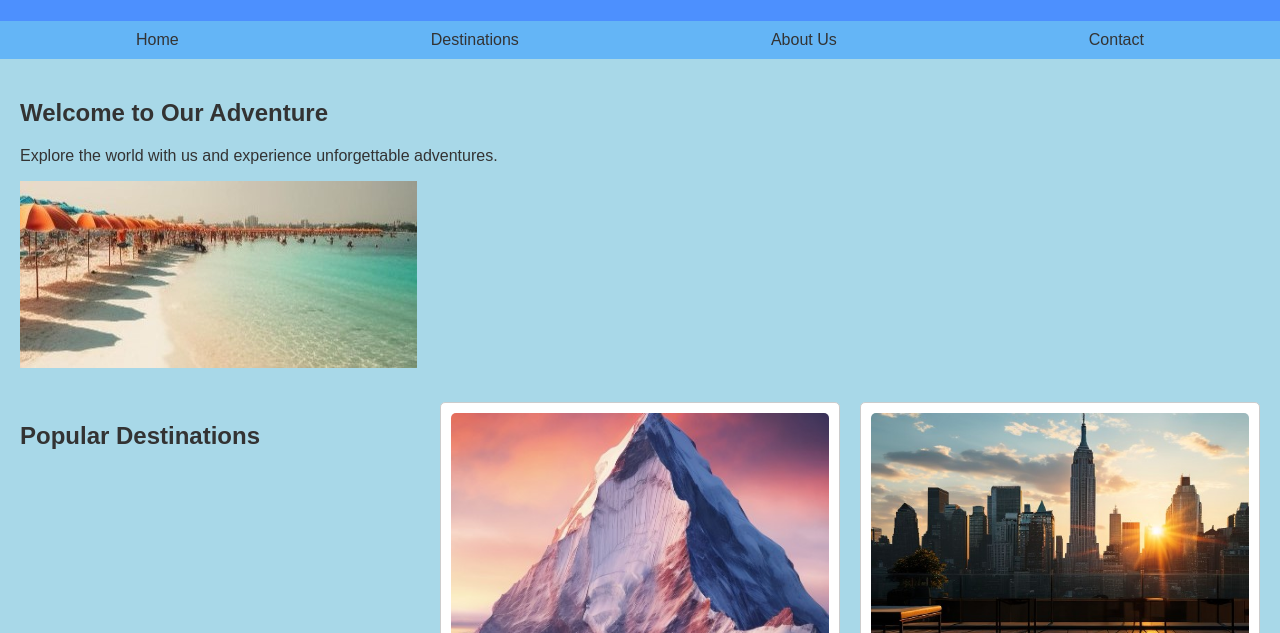
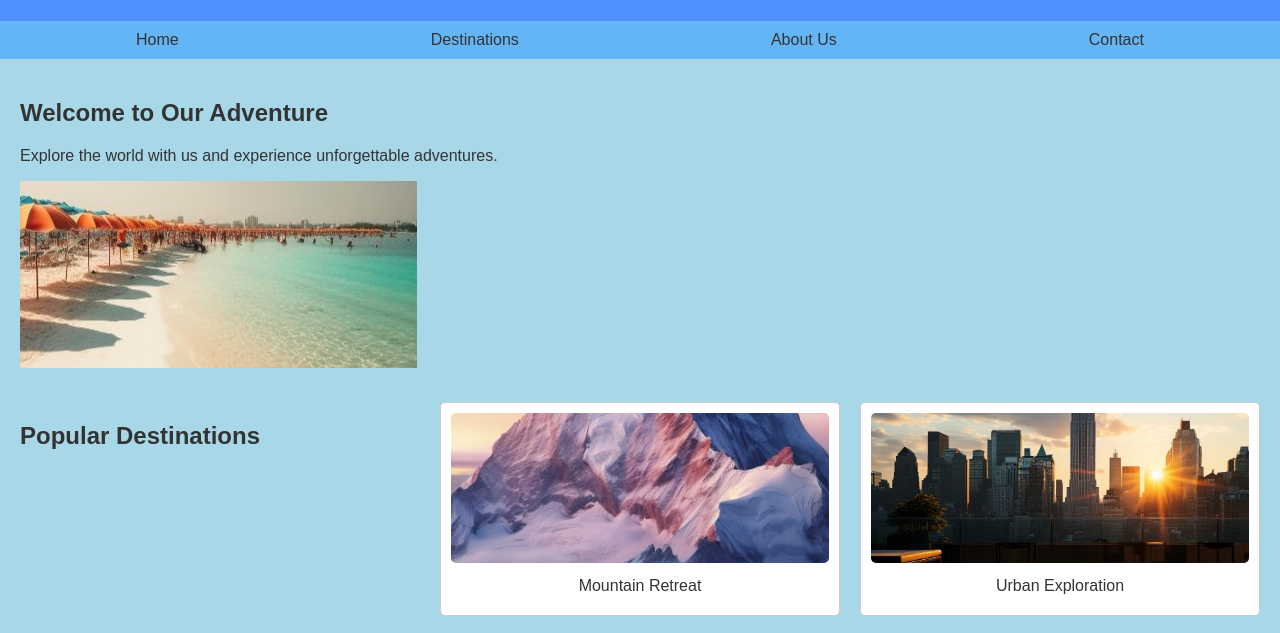
Before and after one commit to Sreekanth7Gs/travel_static_website, a plain HTML site: page index.html in a window 1280 px wide. Shown: the part 99-732 px from the top of the page. Drawn offline with Linux system fonts and the light colour scheme.

Commit message:
code changed

```diff
--- a/styles.css
+++ b/styles.css
@@ -70,7 +70,8 @@ footer {
 
 .destination img {
     width: 100%;
-    height: auto;
+    height: 150px; /* Set a fixed height for the images */
+    object-fit: cover; /* Ensure images maintain their aspect ratio */
     border-radius: 5px;
 }
 
```
